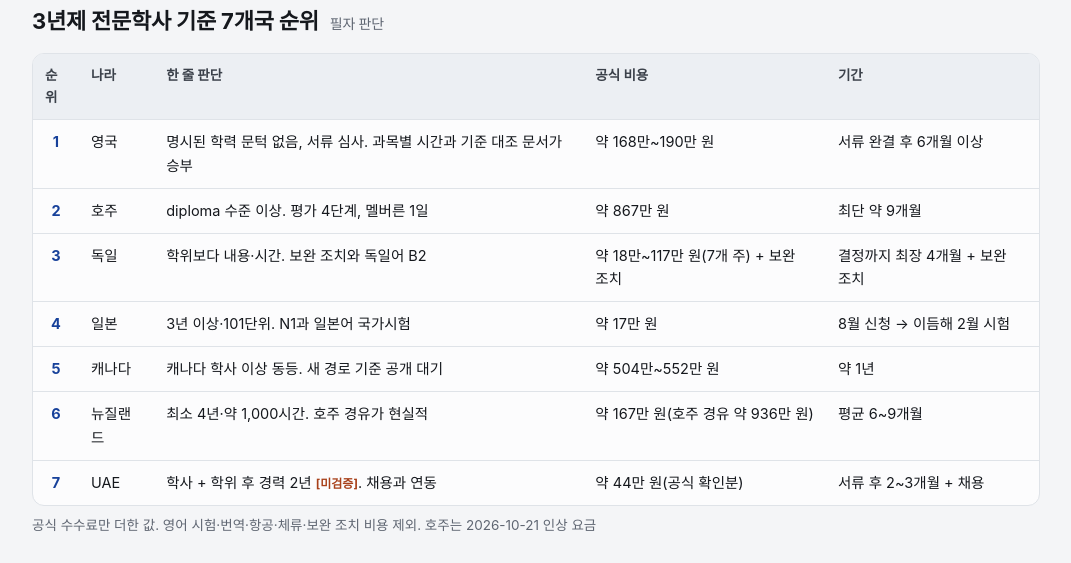
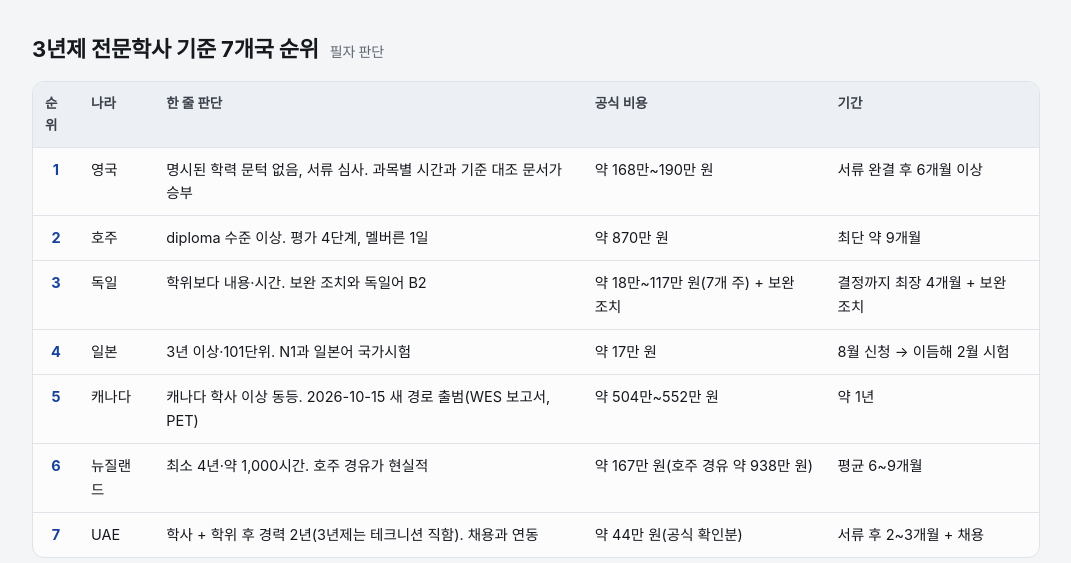
Before and after one commit to gssim11/pt-overseas-license, a plain HTML site: page index.html in a window 1280 px wide. Shown: the part 1746-2309 px from the top of the page, without its empty margins (104-1175 px from the left). Drawn offline with Linux system fonts and the light colour scheme; a web font is replaced by a local one.

Commit message:
update: 7개국 편 11월 보완판(캐나다 새 경로·호주 2027 일정·UAE PQR 2025 반영)
Co-Authored-By: Claude Opus 5.5 <noreply@anthropic.com>

```diff
--- a/index.html
+++ b/index.html
@@ -117,7 +117,7 @@ footer p{margin:4px 0}
     <p>미국 RPT 2권, 영국·호주·독일·일본·캐나다·뉴질랜드·UAE 7개국 1권</p>
     <div class="chips">
       <span class="chip">미국 편 기준일 2026-09-25 · 11월 보완</span>
-      <span class="chip">7개국 편 기준일 2026-09-28</span>
+      <span class="chip">7개국 편 기준일 2026-09-28 · 11월 보완</span>
       <span class="chip">PDF 무료 내려받기</span>
     </div>
   </div>
@@ -165,9 +165,10 @@ footer p{margin:4px 0}
         <ul>
           <li>3년제 전문학사로 바로 도전할 수 있는 나라: 영국, 호주</li>
           <li>학위보다 교육 내용과 현지어를 보는 나라: 독일(독일어 B2), 일본(JLPT N1)</li>
+          <li>11월 보완: 캐나다 새 경로 출범(10-15)과 PET 일정, 호주 2027 필기 일정, UAE 테크니션 직함</li>
           <li>나라별 따라 하기, 연락처와 문의 이메일 예시, 한국 서류 준비법</li>
         </ul>
-        <div class="meta">226쪽 · PDF 10.8MB · 2026년 9월 실행보강판</div>
+        <div class="meta">223쪽 · PDF 7.9MB · 2026년 11월 보완판</div>
         <a class="btn" href="pdf/overseas-7-countries.pdf" target="_blank" rel="noopener">PDF 열기 ↗</a>
       </article>
     </div>
@@ -205,12 +206,12 @@ footer p{margin:4px 0}
         <thead><tr><th>순위</th><th>나라</th><th>한 줄 판단</th><th>공식 비용</th><th>기간</th></tr></thead>
         <tbody>
           <tr><td class="r">1</td><td>영국</td><td>명시된 학력 문턱 없음, 서류 심사. 과목별 시간과 기준 대조 문서가 승부</td><td>약 168만~190만 원</td><td>서류 완결 후 6개월 이상</td></tr>
-          <tr><td class="r">2</td><td>호주</td><td>diploma 수준 이상. 평가 4단계, 멜버른 1일</td><td>약 867만 원</td><td>최단 약 9개월</td></tr>
+          <tr><td class="r">2</td><td>호주</td><td>diploma 수준 이상. 평가 4단계, 멜버른 1일</td><td>약 870만 원</td><td>최단 약 9개월</td></tr>
           <tr><td class="r">3</td><td>독일</td><td>학위보다 내용·시간. 보완 조치와 독일어 B2</td><td>약 18만~117만 원(7개 주) + 보완 조치</td><td>결정까지 최장 4개월 + 보완 조치</td></tr>
           <tr><td class="r">4</td><td>일본</td><td>3년 이상·101단위. N1과 일본어 국가시험</td><td>약 17만 원</td><td>8월 신청 → 이듬해 2월 시험</td></tr>
-          <tr><td class="r">5</td><td>캐나다</td><td>캐나다 학사 이상 동등. 새 경로 기준 공개 대기</td><td>약 504만~552만 원</td><td>약 1년</td></tr>
-          <tr><td class="r">6</td><td>뉴질랜드</td><td>최소 4년·약 1,000시간. 호주 경유가 현실적</td><td>약 167만 원(호주 경유 약 936만 원)</td><td>평균 6~9개월</td></tr>
-          <tr><td class="r">7</td><td>UAE</td><td>학사 + 학위 후 경력 2년 <span class="tag">[미검증]</span>. 채용과 연동</td><td>약 44만 원(공식 확인분)</td><td>서류 후 2~3개월 + 채용</td></tr>
+          <tr><td class="r">5</td><td>캐나다</td><td>캐나다 학사 이상 동등. 2026-10-15 새 경로 출범(WES 보고서, PET)</td><td>약 504만~552만 원</td><td>약 1년</td></tr>
+          <tr><td class="r">6</td><td>뉴질랜드</td><td>최소 4년·약 1,000시간. 호주 경유가 현실적</td><td>약 167만 원(호주 경유 약 938만 원)</td><td>평균 6~9개월</td></tr>
+          <tr><td class="r">7</td><td>UAE</td><td>학사 + 학위 후 경력 2년(3년제는 테크니션 직함). 채용과 연동</td><td>약 44만 원(공식 확인분)</td><td>서류 후 2~3개월 + 채용</td></tr>
         </tbody>
       </table>
     </div>
```
Also changed, not shown: 2 other files.
